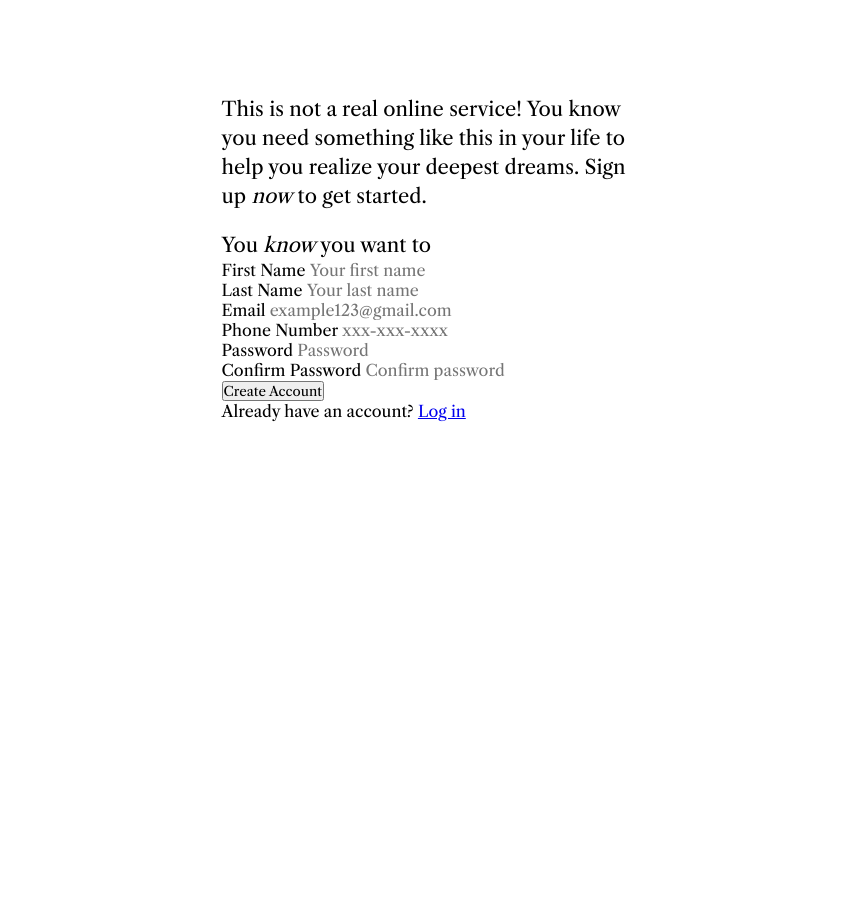
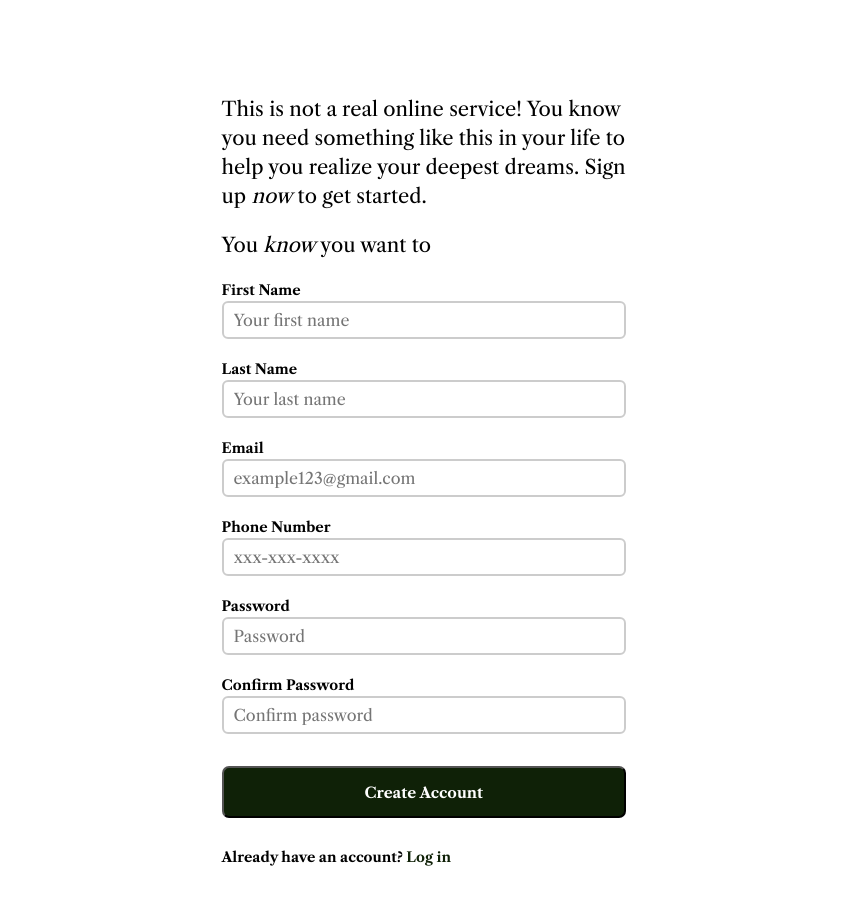
Before and after one commit to angie0123/Sign-up-Form, a plain HTML site: page index.html in a window 1280 px wide. Shown: the full height of the page, 430-1280 px from the left. Before the commit the page ends 800 px from the top, so only its background shows below. Drawn offline with nearby package versions, Linux system fonts and the light colour scheme.

Commit message:
Finish style form

```diff
--- a/index.html
+++ b/index.html
@@ -33,7 +33,7 @@
 
       <div class="form">
         <form action="">
-          <div class="Form-input">
+          <div class="form-input">
             <label for="f-name">First Name</label>
             <input
               type="text"
@@ -43,7 +43,7 @@
               placeholder="Your first name"
             />
           </div>
-          <div class="Form-input">
+          <div class="form-input">
             <label for="l-name">Last Name</label>
             <input
               type="text"
@@ -53,7 +53,7 @@
               placeholder="Your last name"
             />
           </div>
-          <div class="Form-input">
+          <div class="form-input">
             <label for="email">Email</label>
             <input
               type="email"
@@ -63,7 +63,7 @@
               placeholder="example123@gmail.com"
             />
           </div>
-          <div class="Form-input">
+          <div class="form-input">
             <label for="phone">Phone Number</label>
             <input
               type="tel"
@@ -73,7 +73,7 @@
               placeholder="xxx-xxx-xxxx"
             />
           </div>
-          <div class="Form-input">
+          <div class="form-input">
             <label for="pwd">Password</label>
             <input
               type="password"
@@ -83,7 +83,7 @@
               placeholder="Password"
             />
           </div>
-          <div class="Form-input">
+          <div class="form-input">
             <label for="confirm-pwd">Confirm Password</label>
             <input
               type="password"
--- a/styles.css
+++ b/styles.css
@@ -4,9 +4,11 @@
   margin: 0;
   font-family: "Libre Caslon Text", serif;
 }
+
 input {
   all: unset;
 }
+
 body {
   height: 100vh;
 }
@@ -54,3 +56,46 @@ body {
   font-size: 20px;
   line-height: 29px;
 }
+
+.form-input {
+  height: 58px;
+  width: 100%;
+  display: flex;
+  flex-direction: column;
+  margin-top: 21px;
+}
+
+.form-input label {
+  font-size: 14px;
+  font-weight: bold;
+  height: 20px;
+}
+
+.form-input input {
+  border: 2px solid rgba(0, 0, 0, 20%);
+  border-radius: 6px;
+  height: 35px;
+  padding-left: 10px;
+}
+
+form button {
+  margin-top: 32px;
+  height: 52px;
+  width: 100%;
+  color: white;
+  background: rgb(15, 33, 7);
+  border-radius: 7px;
+  font-size: 15px;
+  font-weight: bold;
+}
+
+form p {
+  font-size: 14px;
+  font-weight: bold;
+  margin-top: 30px;
+}
+
+form a {
+  color: rgb(15, 33, 7);
+  text-decoration: none;
+}
```
